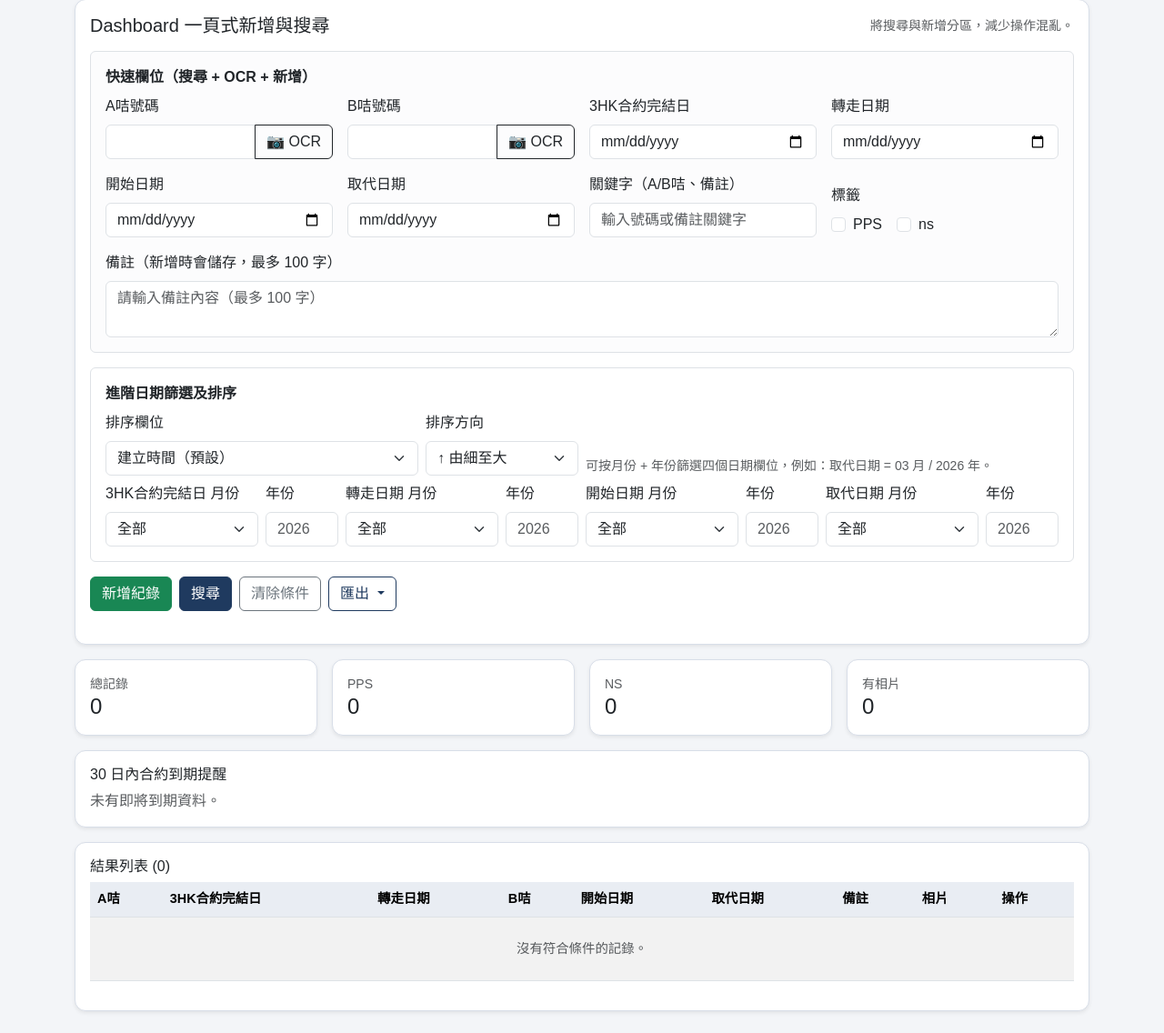
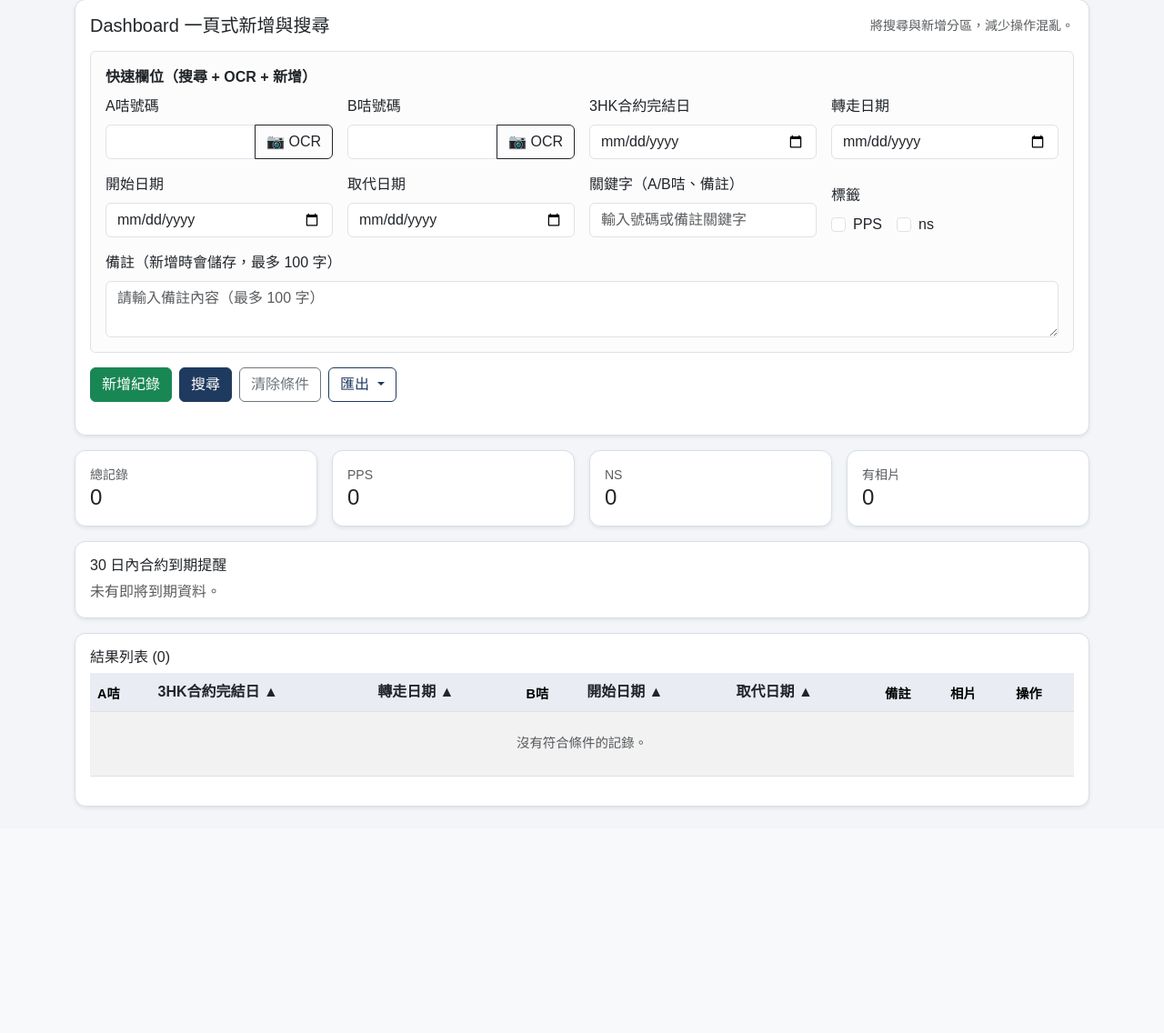
Before and after one commit to japanandykeung1979-tech/super-duper-tribble, a Flask app: page /dashboard in a window 1280 px wide. Shown: the part 74-1210 px from the top of the page at 91% size. After the commit the page ends 963 px from the top, so only its background shows below. Run offline with Flask 3, Linux system fonts and the light colour scheme; the visitor is signed in with stand-in values (Sample User, id 1); data that the repository does not hold is empty.

Commit message:
Simplify dashboard filters and add client-side date sorting

```diff
--- a/templates/dashboard.html
+++ b/templates/dashboard.html
@@ -68,56 +68,6 @@
         </div>
       </div>
 
-      <div class="col-12">
-        <div class="border rounded p-3">
-          <div class="fw-semibold mb-2">進階日期篩選及排序</div>
-          <div class="row g-2 align-items-end">
-            <div class="col-12 col-lg-4">
-              <label class="form-label">排序欄位</label>
-              <select class="form-select" name="sort_by">
-                <option value="">建立時間（預設）</option>
-                <option value="contract_end_date" {% if request.args.get('sort_by') == 'contract_end_date' %}selected{% endif %}>3HK合約完結日</option>
-                <option value="transfer_out_date" {% if request.args.get('sort_by') == 'transfer_out_date' %}selected{% endif %}>轉走日期</option>
-                <option value="start_date" {% if request.args.get('sort_by') == 'start_date' %}selected{% endif %}>開始日期</option>
-                <option value="replacement_date" {% if request.args.get('sort_by') == 'replacement_date' %}selected{% endif %}>取代日期</option>
-              </select>
-            </div>
-            <div class="col-12 col-lg-2">
-              <label class="form-label">排序方向</label>
-              <select class="form-select" name="sort_order">
-                <option value="asc" {% if request.args.get('sort_order', 'asc') == 'asc' %}selected{% endif %}>↑ 由細至大</option>
-                <option value="desc" {% if request.args.get('sort_order') == 'desc' %}selected{% endif %}>↓ 由大至細</option>
-              </select>
-            </div>
-            <div class="col-12 col-lg-6 text-muted small">
-              可按月份 + 年份篩選四個日期欄位，例如：取代日期 = 03 月 / 2026 年。
-            </div>
-
-            {% for date_field, date_label in [
-              ('contract_end_date', '3HK合約完結日'),
-              ('transfer_out_date', '轉走日期'),
-              ('start_date', '開始日期'),
-              ('replacement_date', '取代日期')
-            ] %}
-            <div class="col-6 col-lg-2">
-              <label class="form-label">{{ date_label }} 月份</label>
-              <select class="form-select" name="{{ date_field }}_month">
-                <option value="">全部</option>
-                {% for month in range(1, 13) %}
-                {% set month_value = '%02d'|format(month) %}
-                <option value="{{ month_value }}" {% if request.args.get(date_field ~ '_month') == month_value %}selected{% endif %}>{{ month }}月</option>
-                {% endfor %}
-              </select>
-            </div>
-            <div class="col-6 col-lg-1">
-              <label class="form-label">年份</label>
-              <input class="form-control" type="number" min="2000" max="2100" name="{{ date_field }}_year" value="{{ request.args.get(date_field ~ '_year', '') }}" placeholder="2026">
-            </div>
-            {% endfor %}
-          </div>
-        </div>
-      </div>
-
       <div class="col-12 d-grid d-md-flex gap-2">
         <button class="btn btn-success" type="submit" name="action" value="add">新增紀錄</button>
         <button class="btn btn-primary" type="submit" name="action" value="search">搜尋</button>
@@ -175,15 +125,31 @@
   <div class="card-body">
     <h2 class="h6">結果列表 ({{ orders|length }})</h2>
     <div class="table-responsive">
-      <table class="table table-striped table-hover align-middle">
+      <table id="results-table" class="table table-striped table-hover align-middle">
         <thead>
           <tr>
             <th>A咭</th>
-            <th>3HK合約完結日</th>
-            <th>轉走日期</th>
+            <th>
+              <button type="button" class="btn btn-link p-0 text-decoration-none fw-semibold text-dark table-sort-trigger" data-sort-index="1" aria-label="按 3HK合約完結日排序">
+                3HK合約完結日 <span aria-hidden="true">▲</span>
+              </button>
+            </th>
+            <th>
+              <button type="button" class="btn btn-link p-0 text-decoration-none fw-semibold text-dark table-sort-trigger" data-sort-index="2" aria-label="按 轉走日期排序">
+                轉走日期 <span aria-hidden="true">▲</span>
+              </button>
+            </th>
             <th>B咭</th>
-            <th>開始日期</th>
-            <th>取代日期</th>
+            <th>
+              <button type="button" class="btn btn-link p-0 text-decoration-none fw-semibold text-dark table-sort-trigger" data-sort-index="4" aria-label="按 開始日期排序">
+                開始日期 <span aria-hidden="true">▲</span>
+              </button>
+            </th>
+            <th>
+              <button type="button" class="btn btn-link p-0 text-decoration-none fw-semibold text-dark table-sort-trigger" data-sort-index="5" aria-label="按 取代日期排序">
+                取代日期 <span aria-hidden="true">▲</span>
+              </button>
+            </th>
             <th>備註</th>
             <th>相片</th>
             <th>操作</th>
@@ -239,8 +205,7 @@
     const bInput = document.getElementById('b-card-input');
     let targetField = '';
 
-    if (!form || !cameraInput || !statusEl || !aInput || !bInput) return;
-
+    if (form && cameraInput && statusEl && aInput && bInput) {
       form.querySelectorAll('[data-camera-target]').forEach((button) => {
         button.addEventListener('click', () => {
           targetField = button.dataset.cameraTarget || '';
@@ -283,6 +248,41 @@
           statusEl.className = 'form-text text-danger';
         }
       });
+    }
+
+    const resultsTable = document.getElementById('results-table');
+    const sortTriggers = document.querySelectorAll('.table-sort-trigger');
+    if (!resultsTable || !sortTriggers.length) return;
+
+    const tableBody = resultsTable.querySelector('tbody');
+    if (!tableBody) return;
+
+    const parseDateToTimestamp = (dateText) => {
+      const normalized = (dateText || '').trim();
+      if (!normalized || normalized === '-') return Number.POSITIVE_INFINITY;
+
+      const timestamp = Date.parse(normalized);
+      return Number.isNaN(timestamp) ? Number.POSITIVE_INFINITY : timestamp;
+    };
+
+    sortTriggers.forEach((trigger) => {
+      trigger.addEventListener('click', () => {
+        const colIndex = Number(trigger.dataset.sortIndex);
+        if (Number.isNaN(colIndex)) return;
+
+        const rows = Array.from(tableBody.querySelectorAll('tr'));
+        const dataRows = rows.filter((row) => row.children.length > 1);
+        if (!dataRows.length) return;
+
+        dataRows.sort((rowA, rowB) => {
+          const dateA = parseDateToTimestamp(rowA.children[colIndex]?.textContent);
+          const dateB = parseDateToTimestamp(rowB.children[colIndex]?.textContent);
+          return dateA - dateB;
+        });
+
+        dataRows.forEach((row) => tableBody.appendChild(row));
+      });
+    });
   })();
 </script>
 {% endblock %}
```
Lines whose indentation alone changed are shown as unchanged.
